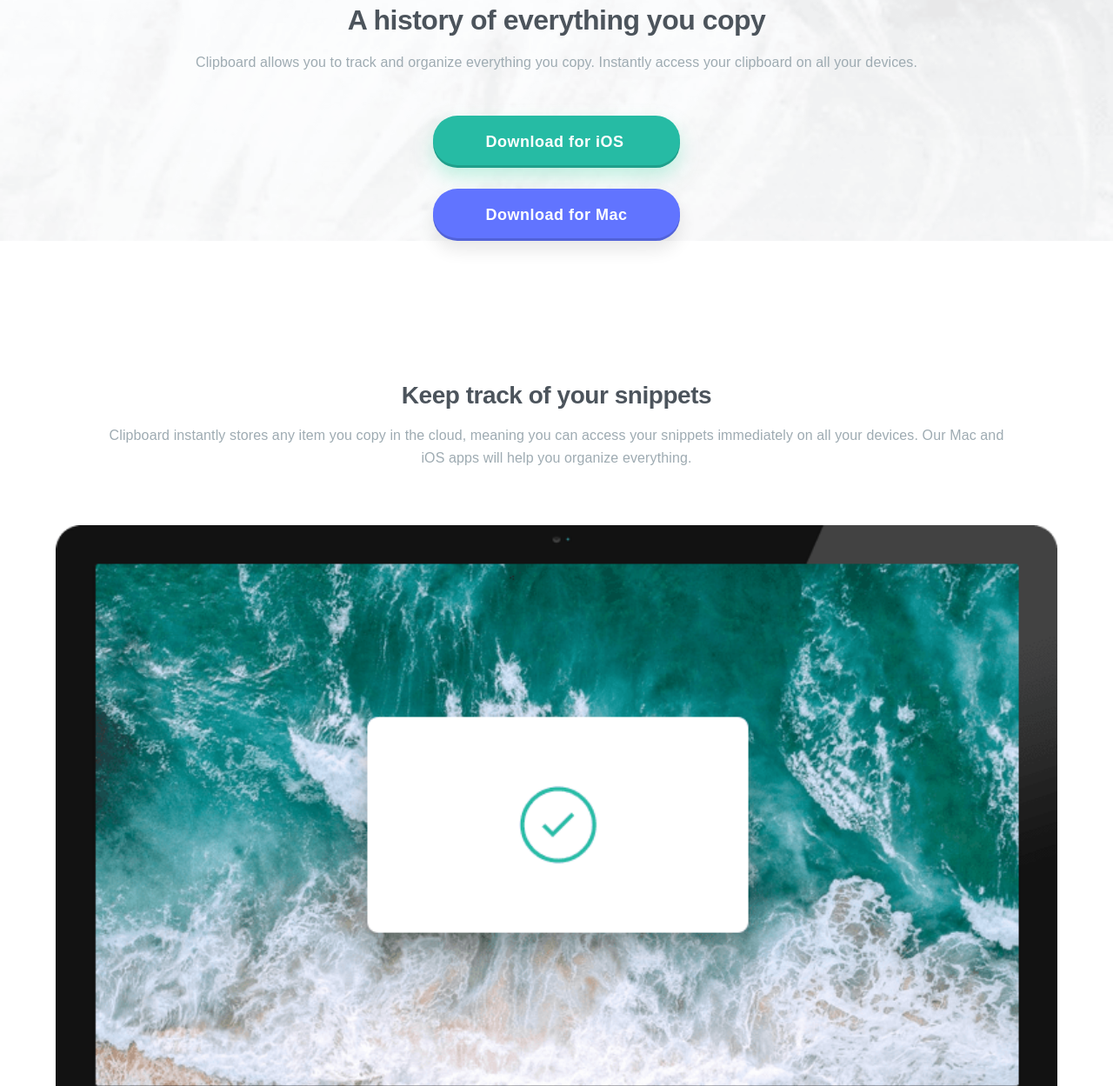
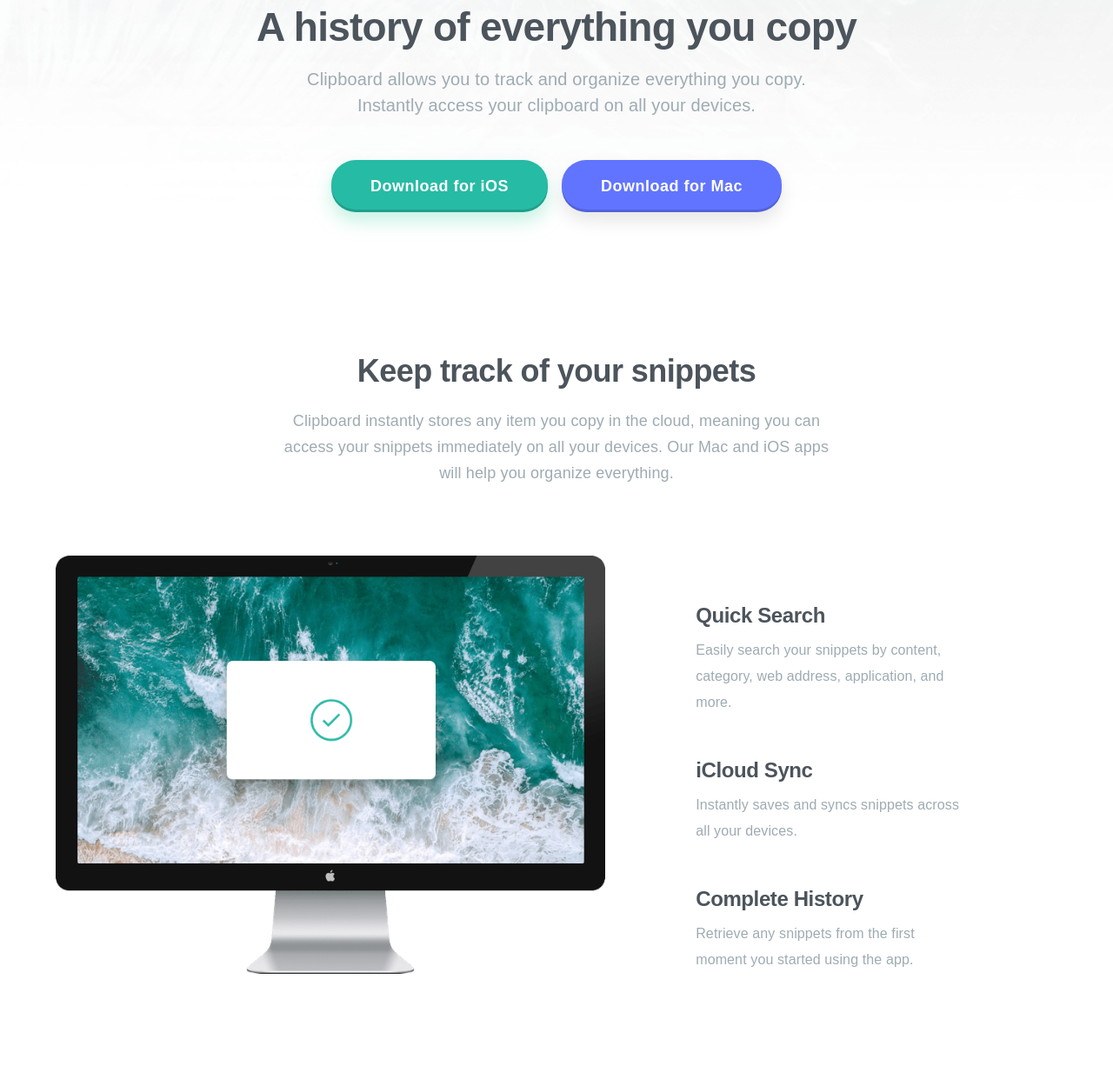
Before and after one commit to epalex/clipboard-landing-page, a plain HTML site: page index.html in a window 1280 px wide. Shown: the part 315-1564 px from the top of the page at 87% size. Drawn offline with Linux system fonts and the light colour scheme; a web font is replaced by a local one.

Commit message:
desktop version, part3 ready

```diff
--- a/styles.css
+++ b/styles.css
@@ -296,3 +296,80 @@ footer {
   margin-top: 48px;
   margin-bottom: 16px;
 }
+
+@media screen and (min-width: 992px) {
+  header {
+    background-image: url(./images/bg-header-desktop.png);
+  }
+
+  h1 {
+    font-size: 46px;
+    line-height: 57px;
+    letter-spacing: -0.75px;
+  }
+
+  .clipboard {
+    font-size: 20px;
+    line-height: 30px;
+    letter-spacing: 0.15px;
+    width: 50%;
+  }
+
+  .download {
+    flex-direction: row;
+  }
+
+  .ios-btn {
+    margin-bottom: 0;
+    margin-right: 16px;
+    padding: 15px 45px;
+  }
+
+  .mac-btn {
+    padding: 15px 45px;
+  }
+
+  .snippets h2,
+  .access h2 {
+    font-size: 36px;
+    line-height: 45px;
+    letter-spacing: -0.586957px;
+  }
+
+  .cloud,
+  .access p {
+    font-size: 18px;
+    line-height: 30px;
+    letter-spacing: 0.135px;
+    margin: 20px auto 80px auto;
+    width: 55%;
+  }
+
+  .access p {
+    margin: 20px auto 110px auto;
+    width: 55%;
+  }
+
+  .access figure {
+    margin: auto;
+    width: 65%;
+  }
+
+  .pros {
+    display: flex;
+  }
+
+  .characteristics {
+    text-align: left;
+  }
+
+  .characteristics h3 {
+    margin: auto;
+    width: 60%;
+  }
+
+  .characteristics p {
+    line-height: 30px;
+    width: 60%;
+  }
+}
```
